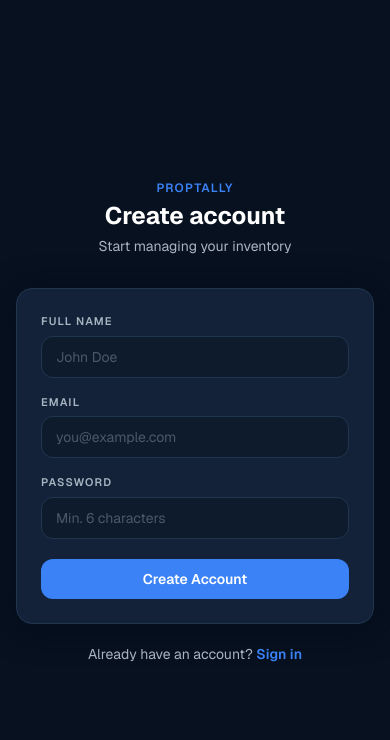
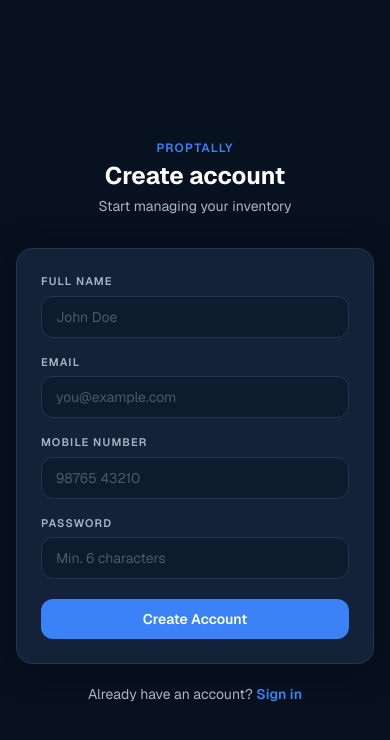
Before and after one commit to Real-Estate-Whatsapp/real-estate-frontend, a Next.js app: page /register in a window 390 px wide. Shown: the top 740 px of the page. Built offline with nearby package versions, Linux system fonts and the light colour scheme; no server answers.

Commit message:
[Enhancement][Tr-1125]:Add mobile number field to registration

```diff
--- a/app/register/page.tsx
+++ b/app/register/page.tsx
@@ -6,7 +6,7 @@
 
 const API_BASE = (process.env.NEXT_PUBLIC_API_URL ?? "http://localhost:4000") + "/api";
 
-type FormState = { name: string; email: string; password: string };
+type FormState = { name: string; email: string; password: string; phone: string };
 type FieldErrors = Partial<Record<keyof FormState, string>>;
 
 function validate(form: FormState): FieldErrors {
@@ -16,6 +16,11 @@
     errors.email = "Email is required";
   } else if (!/^[^\s@]+@[^\s@]+\.[^\s@]+$/.test(form.email)) {
     errors.email = "Enter a valid email address";
+  }
+  if (!form.phone.trim()) {
+    errors.phone = "Mobile number is required";
+  } else if (!/^[6-9]\d{9}$/.test(form.phone.trim())) {
+    errors.phone = "Enter a valid 10-digit mobile number";
   }
   if (!form.password) {
     errors.password = "Password is required";
@@ -28,7 +33,7 @@
 export default function RegisterPage() {
   const router = useRouter();
 
-  const [form, setForm] = useState<FormState>({ name: "", email: "", password: "" });
+  const [form, setForm] = useState<FormState>({ name: "", email: "", password: "", phone: "" });
   const [fieldErrors, setFieldErrors] = useState<FieldErrors>({});
   const [serverError, setServerError] = useState("");
   const [success, setSuccess] = useState(false);
@@ -59,6 +64,7 @@
           name: form.name.trim(),
           email: form.email.trim(),
           password: form.password,
+          phone: form.phone.trim(),
         }),
       });
       const data: { message?: string } = await res.json();
@@ -151,6 +157,26 @@
                 )}
               </div>
 
+              {/* Mobile Number */}
+              <div>
+                <label className="mb-1.5 block text-[11px] font-semibold uppercase tracking-widest text-[#A9B4C2]">
+                  Mobile Number
+                </label>
+                <input
+                  type="tel"
+                  placeholder="98765 43210"
+                  autoComplete="tel"
+                  value={form.phone}
+                  onChange={setField("phone")}
+                  className={`w-full rounded-xl border bg-[#0D1B2D] px-3.5 py-2.5 text-sm text-white caret-[#3B82F6] placeholder:text-[#A9B4C2]/40 outline-none transition-all focus:border-[#3B82F6]/60 focus:ring-2 focus:ring-[#3B82F6]/15 ${
+                    fieldErrors.phone ? "border-[#EF4444]/50" : "border-[#22354F]"
+                  }`}
+                />
+                {fieldErrors.phone && (
+                  <p className="mt-1 text-[11px] text-[#EF4444]">{fieldErrors.phone}</p>
+                )}
+              </div>
+
               {/* Password */}
               <div>
                 <label className="mb-1.5 block text-[11px] font-semibold uppercase tracking-widest text-[#A9B4C2]">
```
